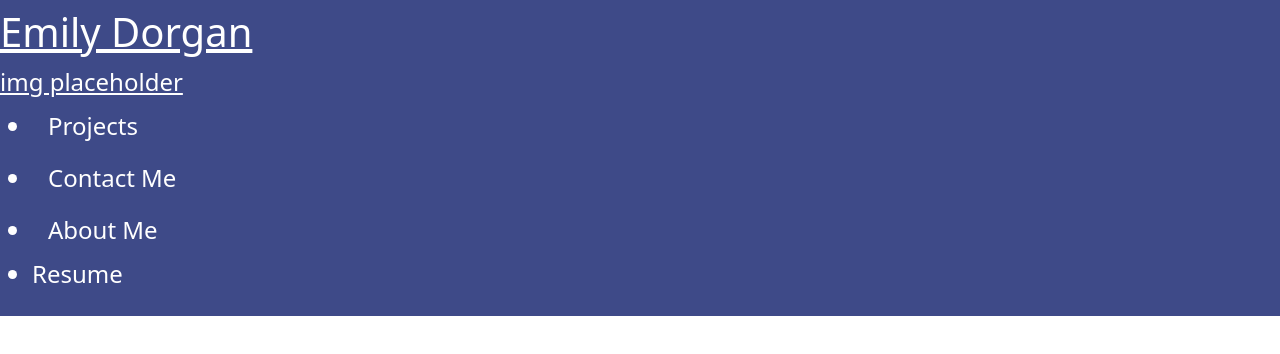
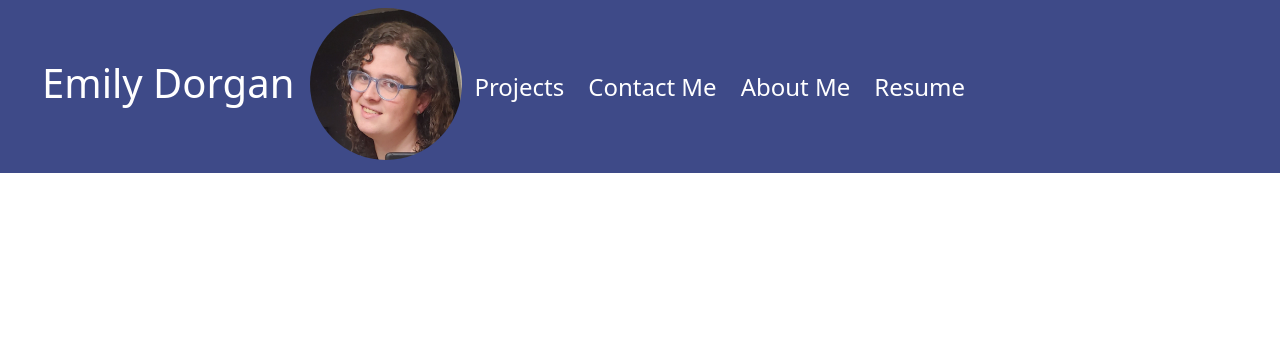
Before and after one commit to emdorgan/react-portfolio, a React (Create React App) app: page / in a window 1280 px wide. Shown: the top 354 px of the page. Built offline with nearby package versions, Linux system fonts and the light colour scheme.

Commit message:
fixed the resume link, added the classes and styling for the nav bar and header

```diff
--- a/src/App.css
+++ b/src/App.css
@@ -45,6 +45,10 @@ body{
   width: 152px;
   border-radius: 50%;
   margin-bottom: 5px;
+}
+
+.active {
+  text-decoration-line: underline;
 }
 
 section {
--- a/src/components/Header.js
+++ b/src/components/Header.js
@@ -1,15 +1,16 @@
 import React from "react";
 import Nav from './Nav';
+import profilePic from './images/profile.jpg'
 
 export default function Header({ currentPage, handlePageChange }){
     return(
         <header className="navbar navbar-expand-lg text-white fixed-top nav-custom">
-            <div>
-                <a href="#home" onClick={() => handlePageChange('Home')}>
+            <div className="container-fluid">
+                <a className="navbar-brand my-name" href="#home" onClick={() => handlePageChange('Home')}>
                     <h1>Emily Dorgan</h1>
                 </a>
                 <a href="#home" onClick={() => handlePageChange('Home')}>
-                    <div>img placeholder</div>
+                    <img className="profile" src={profilePic} alt="profile" />
                 </a>
                 <Nav currentPage={currentPage} handlePageChange={handlePageChange} />
             </div>
--- a/src/components/Nav.js
+++ b/src/components/Nav.js
@@ -1,11 +1,11 @@
 import React from "react";
+import resume from './pdf/emd-resume.pdf'
 
 export default function Nav({ currentPage, handlePageChange }){
     return(
-        <nav>
-            <div>
-                <ul>
-                    <li>
+        <nav className="collapse navbar-collapse custom-align" id="navbarNav">
+            <ul className="navbar-nav custom-align">
+                <li className="nav-item p-1">
                     <a
                         href = "#portfolio"
                         onClick={() => handlePageChange('Portfolio')}
@@ -14,7 +14,7 @@ export default function Nav({ currentPage, handlePageChange }){
                         Projects
                     </a>
                 </li>
-                    <li>
+                <li className="nav-item p-1">
                     <a
                         href = "#contact"
                         onClick={() => handlePageChange('Contact')}
@@ -23,7 +23,7 @@ export default function Nav({ currentPage, handlePageChange }){
                         Contact Me
                     </a>
                 </li>
-                    <li>
+                <li className="nav-item p-1">
                     <a
                         href = "#about"
                         onClick={() => handlePageChange('About')}
@@ -32,11 +32,10 @@ export default function Nav({ currentPage, handlePageChange }){
                         About Me
                     </a>
                 </li>
-                    <li>
-                            Resume
+                <li className="nav-item p-1">
+                    <a className="nav-link" href ={resume} target="_blank" rel="noreferrer">Resume</a>
                 </li>
             </ul>
-            </div>
         </nav>
     )
 }
```
Also changed, not shown: 1 other file (tests, documents, lock files or other folders). Lines whose indentation alone changed are shown as unchanged.
